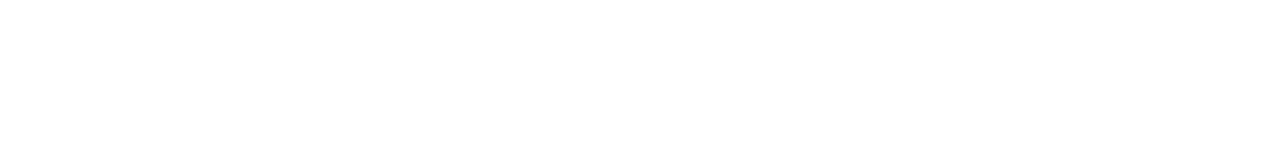
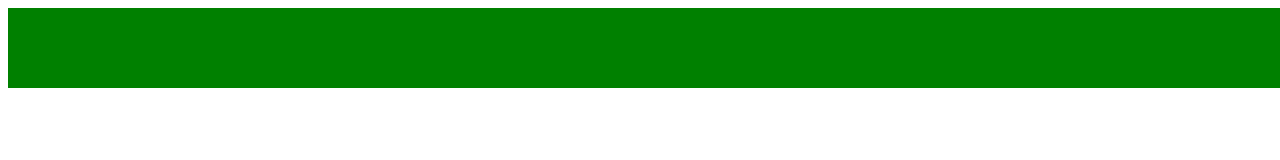
Before and after one commit to jaycoolslm/g2a, a Gatsby site: page / in a window 1280 px wide. Built offline with nearby package versions, Linux system fonts and the light colour scheme; Gatsby itself is replaced by a stand-in of ours.

Commit message:
green header

```diff
--- a/src/pages/index.js
+++ b/src/pages/index.js
@@ -1,9 +1,10 @@
 import * as React from "react"
-
+import { styles } from './styles'
 
 const IndexPage = () => {
   return (
     <main>
+      <div style={ styles.header }></div>
       <title>Home Page</title>
 
     </main>
--- /dev/null
+++ b/src/pages/styles.js
@@ -0,0 +1,11 @@
+const header = {
+    height: '10vh',
+    width: '100vw',
+    backgroundColor: 'green'
+}
+
+// styles object
+
+export const styles = {
+    header: header
+}
```
